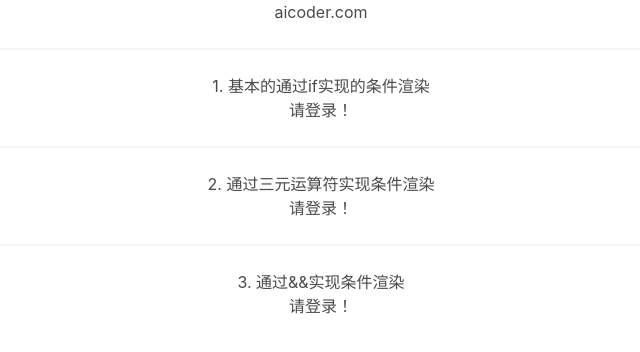
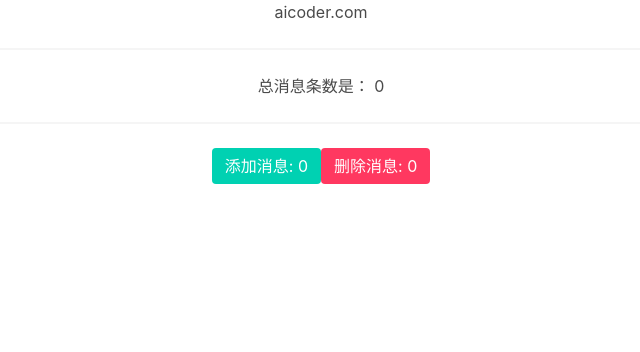
Before and after one commit to malun666/reactdemos, a React (Create React App) app: page / in a window 1280 px wide. Shown: the top 352 px of the page, without its empty margins (319-959 px from the left). Built offline with nearby package versions, Linux system fonts and the light colour scheme.

Commit message:
added the component lifting

```diff
--- a/src/App.js
+++ b/src/App.js
@@ -12,7 +12,8 @@ import './App.css';
 // import FormDemo from './components/FormDmoe';
 // import FormMulDemo from './components/FormMulDemo';
 // import FormSub from './components/FormSub';
-import Greeting from './components/Greeting';
+// import Greeting from './components/Greeting';
+import StateLifting from './components/StateLifting';
 
 class App extends Component {
   constructor(opt) {
@@ -58,7 +59,8 @@ class App extends Component {
         {/* <FormDemo /> */}
         {/* <FormMulDemo /> */}
         {/* <FormSub /> */}
-        <Greeting />
+        {/* <Greeting /> */}
+        <StateLifting />
       </div>
     );
   }
--- /dev/null
+++ b/src/components/StateLifting.js
@@ -0,0 +1,67 @@
+import React, { Component } from 'react'
+
+function AddMsg(props) {
+  return (
+    <button
+      className="button is-primary"
+      onClick={ () => props.AddNum(1) }
+    >
+      添加消息: { props.Num }
+    </button>
+  );
+}
+
+function DelMsg(props) {
+  return (
+    <button
+      className="button is-danger"
+      onClick={ () => props.DelNum(1) }
+    >
+      删除消息: { props.Num }
+    </button>
+  );
+}
+
+class StateLifting extends Component {
+  constructor(props) {
+    super(props);
+    this.state = {
+      Num: 0
+    };
+  }
+
+  AddNum = (num) => {
+    this.setState(preState => {
+      return {
+        Num: preState.Num + num
+      }
+    });
+  }
+
+  DelNum = (num) => {
+    this.setState(preState => {
+      return {
+        Num: preState.Num - num
+      }
+    });
+  }
+
+  render () {
+    return (
+      <div>
+        总消息条数是： { this.state.Num }
+        <hr/>
+        <AddMsg
+          Num={ this.state.Num }
+          AddNum = { this.AddNum }
+        />
+        <DelMsg
+          Num = { this.state.Num }
+          DelNum = { this.DelNum }
+        />
+      </div>
+    )
+  }
+}
+
+export default StateLifting
```
